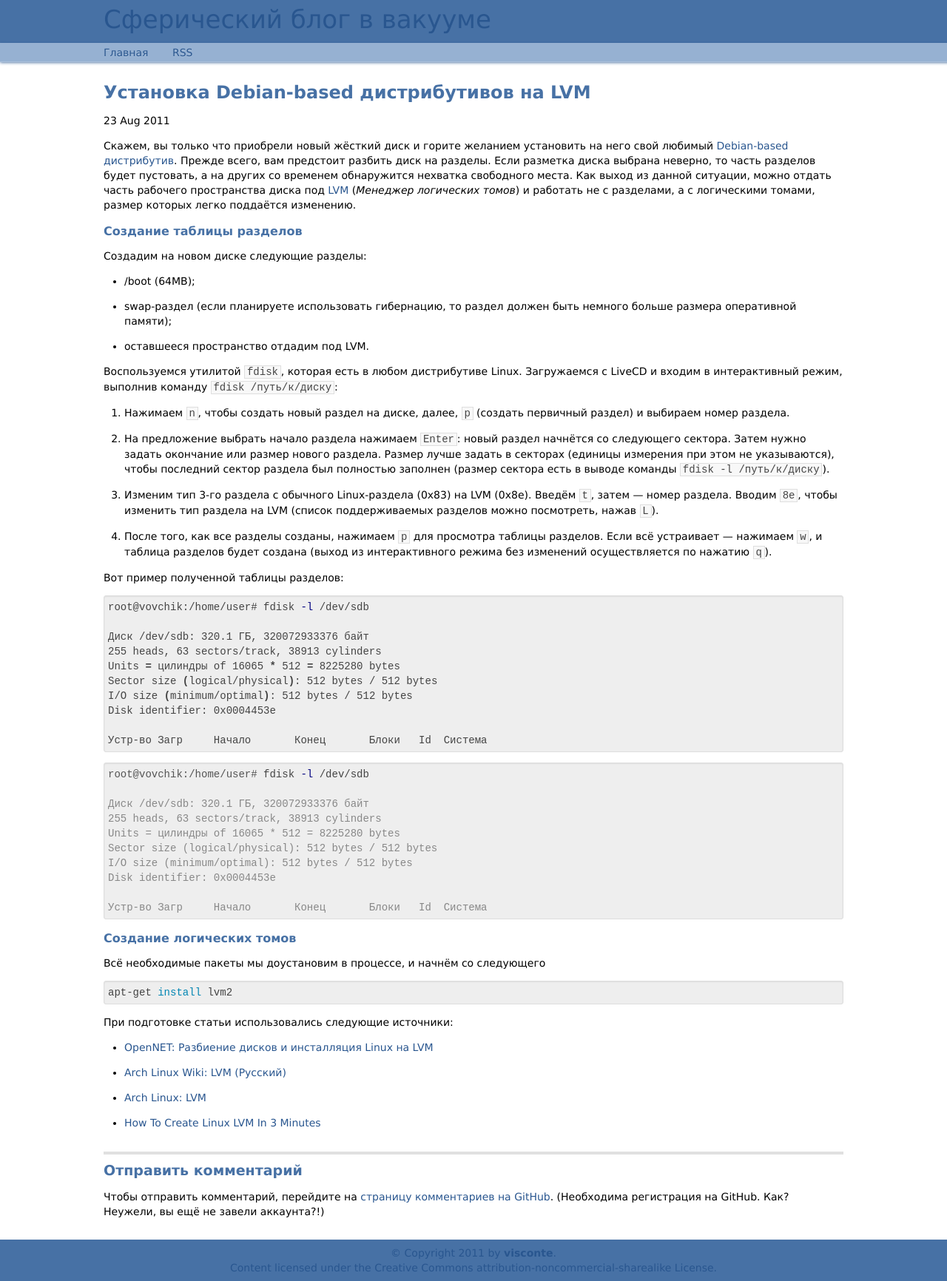
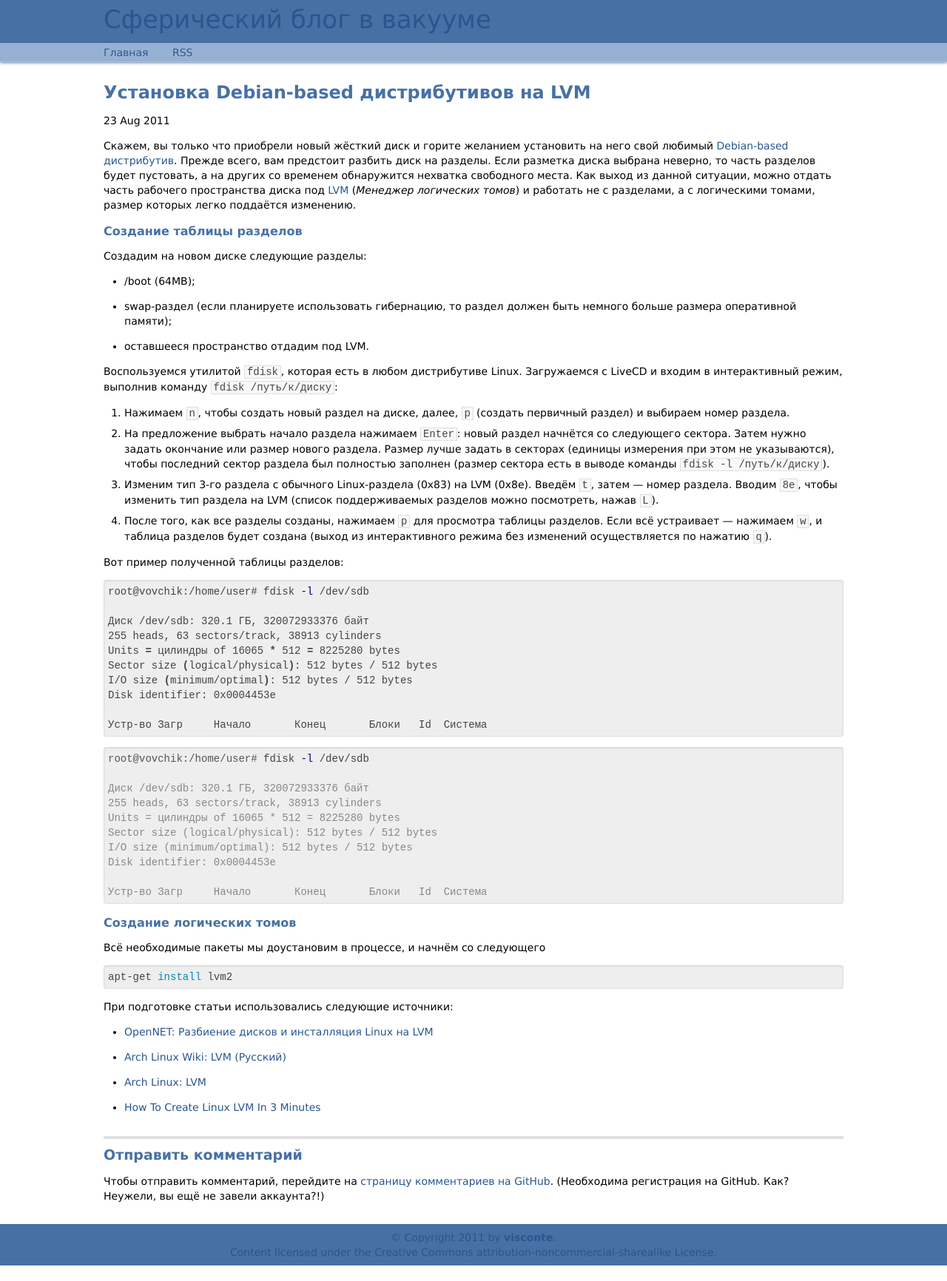
Before and after one commit to visconte/visconte.github.com, a Jekyll site: the page built from _posts/2011-08-23-how-to-install-debian-based-distributive-on-lvm.md, in a window 1280 px wide. Shown: the whole page at 74% size. Built offline with Jekyll 4.4.1, drawn with Linux system fonts in a browser that asks for light colours; after the commit the page ends 1711 px from its top, so only the background shows below that.

Commit message:
improved design

```diff
--- a/_posts/2011-08-23-how-to-install-debian-based-distributive-on-lvm.md
+++ b/_posts/2011-08-23-how-to-install-debian-based-distributive-on-lvm.md
@@ -32,19 +32,16 @@
 
 1. Нажимаем `n`, чтобы создать новый раздел на диске, далее, `p`
 (создать первичный раздел) и выбираем номер раздела.
-
 2. На предложение выбрать начало раздела нажимаем `Enter`: новый
 раздел начнётся со следующего сектора. Затем нужно задать окончание
 или размер нового раздела. Размер лучше задать в секторах (единицы
 измерения при этом не указываются), чтобы последний сектор раздела был
 полностью заполнен (размер сектора есть в выводе команды `fdisk -l
 /путь/к/диску`).
-
 3. Изменим тип 3-го раздела с обычного Linux-раздела (0x83) на LVM
 (0x8e). Введём `t`, затем --- номер раздела. Вводим `8e`, чтобы
 изменить тип раздела на LVM (список поддерживаемых разделов можно
 посмотреть, нажав `L`).
-
 4. После того, как все разделы созданы, нажимаем `p` для просмотра
 таблицы разделов. Если всё устраивает --- нажимаем `w`, и таблица
 разделов будет создана (выход из интерактивного режима без изменений
--- a/css/main.css
+++ b/css/main.css
@@ -96,9 +96,6 @@
     border-bottom: 1px solid #ddd;
     padding: .2em 1em;
 }
-pre, code {
-    font-family: 14px 'Bitstream Vera Sans Mono','Courier',monospace;
-}
 pre {
     background-color: #eee;
     border: 1px solid #ddd;
@@ -137,10 +134,12 @@
     padding: 0 !important;
     background-color: #eee !important;
     border: none !important;
+    white-space: pre !important;
 }
 code {
     color: #444;
     padding: 0 .2em;
     background-color: #f8f8f8;
     border: 1px solid #dedede;
+    white-space: nowrap;
 }
--- a/css/screen.css
+++ b/css/screen.css
@@ -31,14 +31,11 @@
 #header-wrapper {
     height: 58px;
     display: table;
-    padding-left: 10em;
     background: #4771a5;
 }
 #crosscol-wrapper {
     display: table;
     height: 26px;
-    padding-left: 10em;
-
     background-color: #96b1d2;
     box-shadow: 0 .08em .3em #29568f, rgba(255,255,255,.2) 0 -.08em inset;
     -moz-box-shadow: 0 .08em .3em #29568f, rgba(255,255,255,.2) 0 -.08em inset;
@@ -58,6 +55,7 @@
 #header-wrapper .header {
     display: table-cell;
     vertical-align: middle;
+    padding-left: 10em;
     white-space: nowrap;
 }
 #header-wrapper .header a {
@@ -68,6 +66,7 @@
 #crosscol-wrapper ul.PageList {
     display: table-cell;
     vertical-align: middle;
+    padding-left: 10em;
     white-space: nowrap;
 }
 #crosscol-wrapper ul.PageList li {
```
